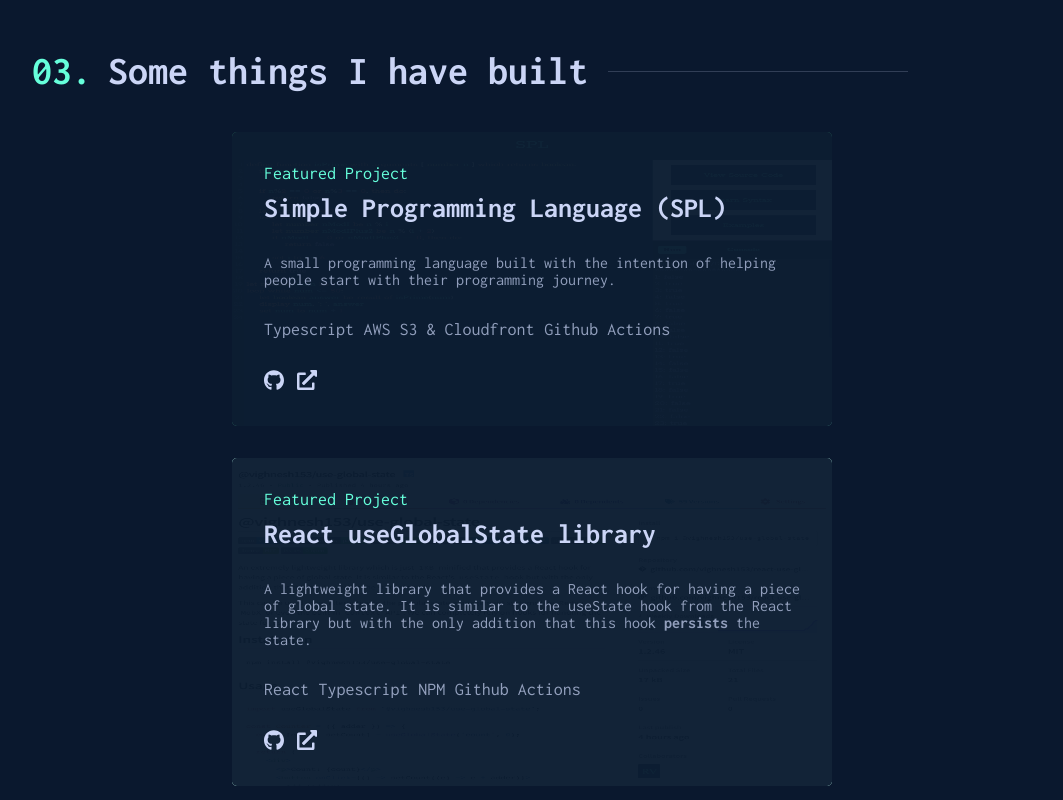
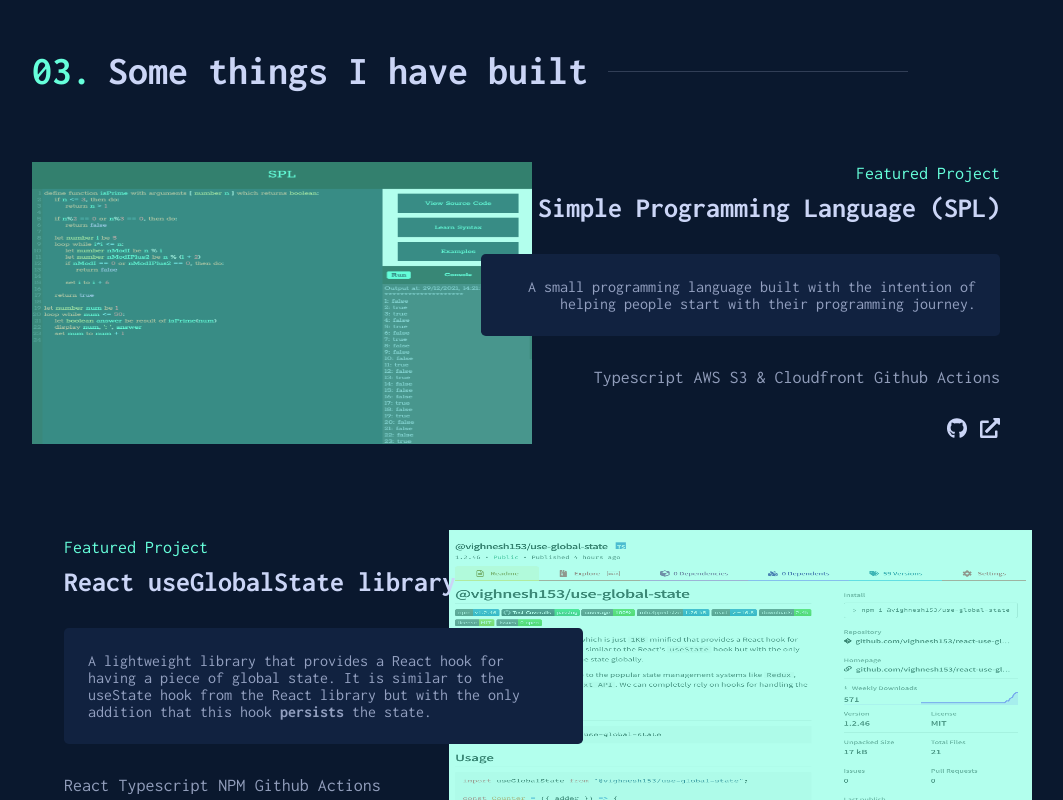
Before and after one commit to vighnesh153/vighnesh153.com_v2, a Next.js app: page / in a window 1280 px wide. Shown: the part 2580-3380 px from the top of the page, without its empty margins (108-1171 px from the left). Built offline with nearby package versions, Linux system fonts and the light colour scheme.

Commit message:
feat: desktop view for featured projects

```diff
--- a/components/Projects.tsx
+++ b/components/Projects.tsx
@@ -68,7 +68,13 @@ const Projects = (): JSX.Element => {
                   className="featured-project-image"
                   style={{ position: 'relative' }}
                 >
-                  <Image src={imageUrl} alt="" layout="fill" />
+                  <Anchor
+                    href={links.demo}
+                    openInNewTab
+                    className="focus-dashed-outline"
+                  >
+                    <Image src={imageUrl} alt="" layout="fill" />
+                  </Anchor>
                 </div>
               </li>
             )
--- a/styles/components/Projects.scss
+++ b/styles/components/Projects.scss
@@ -40,6 +40,34 @@
 
   overflow: hidden;
 
+  $cardBreakpoint: 700px;
+
+  @media (width >= $cardBreakpoint) {
+    max-width: unset;
+
+    align-items: center;
+  }
+
+  &:nth-child(2n + 1) {
+    @media (width >= $cardBreakpoint) {
+      text-align: right;
+
+      .featured-project-technologies,
+      .project-links {
+        justify-content: flex-end;
+      }
+
+      .featured-project-content {
+        grid-column: 6 / -1;
+        align-items: flex-end;
+      }
+
+      .featured-project-image {
+        grid-column: 1 / 7;
+      }
+    }
+  }
+
   .featured-project-content {
     padding: 2rem;
 
@@ -48,6 +76,20 @@
 
     background-color: hsla(var(--color-primary), 95%);
     z-index: 2;
+
+    @media (width >= $cardBreakpoint) {
+      display: flex;
+      flex-direction: column;
+
+      grid-column: 1 / 8;
+      background-color: transparent;
+
+      pointer-events: none;
+
+      & * {
+        pointer-events: auto;
+      }
+    }
   }
 
   .featured-project-image {
@@ -64,6 +106,23 @@
       background-color: hsla(var(--color-secondary), 50%);
       z-index: 1;
     }
+
+    @media (width >= $cardBreakpoint) {
+      position: relative;
+
+      grid-column: 6 / -1;
+      aspect-ratio: 16 / 9;
+
+      &::after {
+        background-color: hsla(var(--color-blend), 90%);
+        transition: var(--standard-transition);
+      }
+
+      &:hover::after {
+        pointer-events: none;
+        background-color: transparent;
+      }
+    }
   }
 
   .featured-project-subheading {
@@ -73,6 +132,7 @@
 
   .featured-project-heading {
     margin-top: 0.7rem;
+    width: fit-content;
 
     color: hsl(var(--major-text-color));
     font-size: var(--t-800);
@@ -83,10 +143,17 @@
 
     color: hsla(var(--major-text-color), 70%);
     border-radius: 0.3rem;
+
+    @media (width >= $cardBreakpoint) {
+      padding: 1.5rem;
+
+      background: hsla(var(--color-primary-light), 100%);
+    }
   }
 
   .featured-project-technologies {
     margin-top: 2rem;
+    width: fit-content;
 
     display: flex;
     align-items: center;
@@ -97,10 +164,6 @@
     font-size: var(--t-500);
 
     list-style: none;
-
-    & > li {
-      //margin-right: 1.5rem;
-    }
   }
 
   .featured-project-links {
--- a/styles/theme.scss
+++ b/styles/theme.scss
@@ -31,6 +31,13 @@
     var(--color-secondary-l);
   --color-secondary-demo: hsl(166, 100%, 70%);
 
+  --color-blend-h: 205;
+  --color-blend-s: 54%;
+  --color-blend-l: 16%;
+  --color-blend: var(--color-blend-h), var(--color-blend-s),
+    var(--color-blend-l);
+  --color-blend-demo: hsl(205, 54%, 16%);
+
   --color-5-h: 266;
   --color-5-s: 27%;
   --color-5-l: 53%;
```
